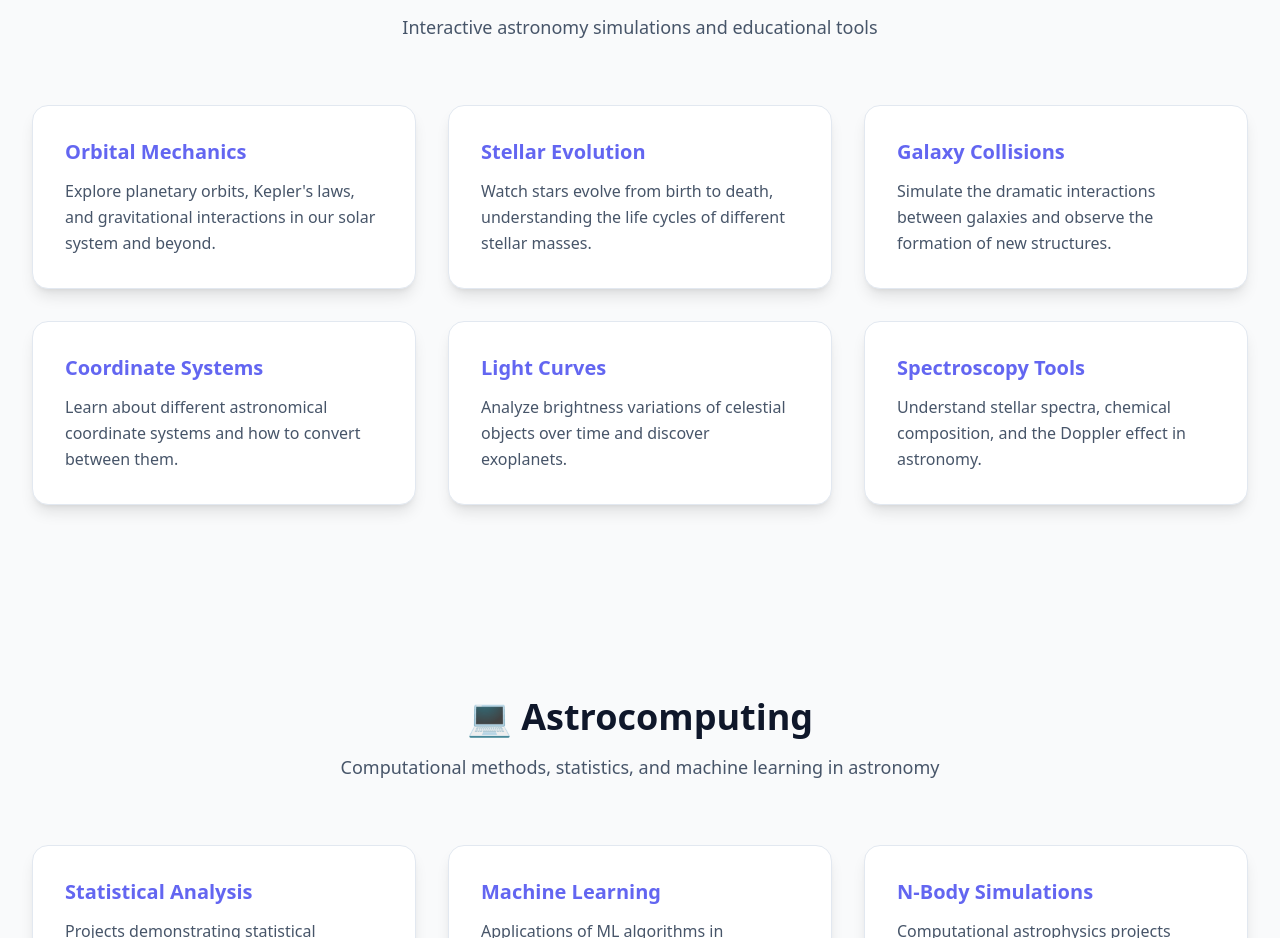
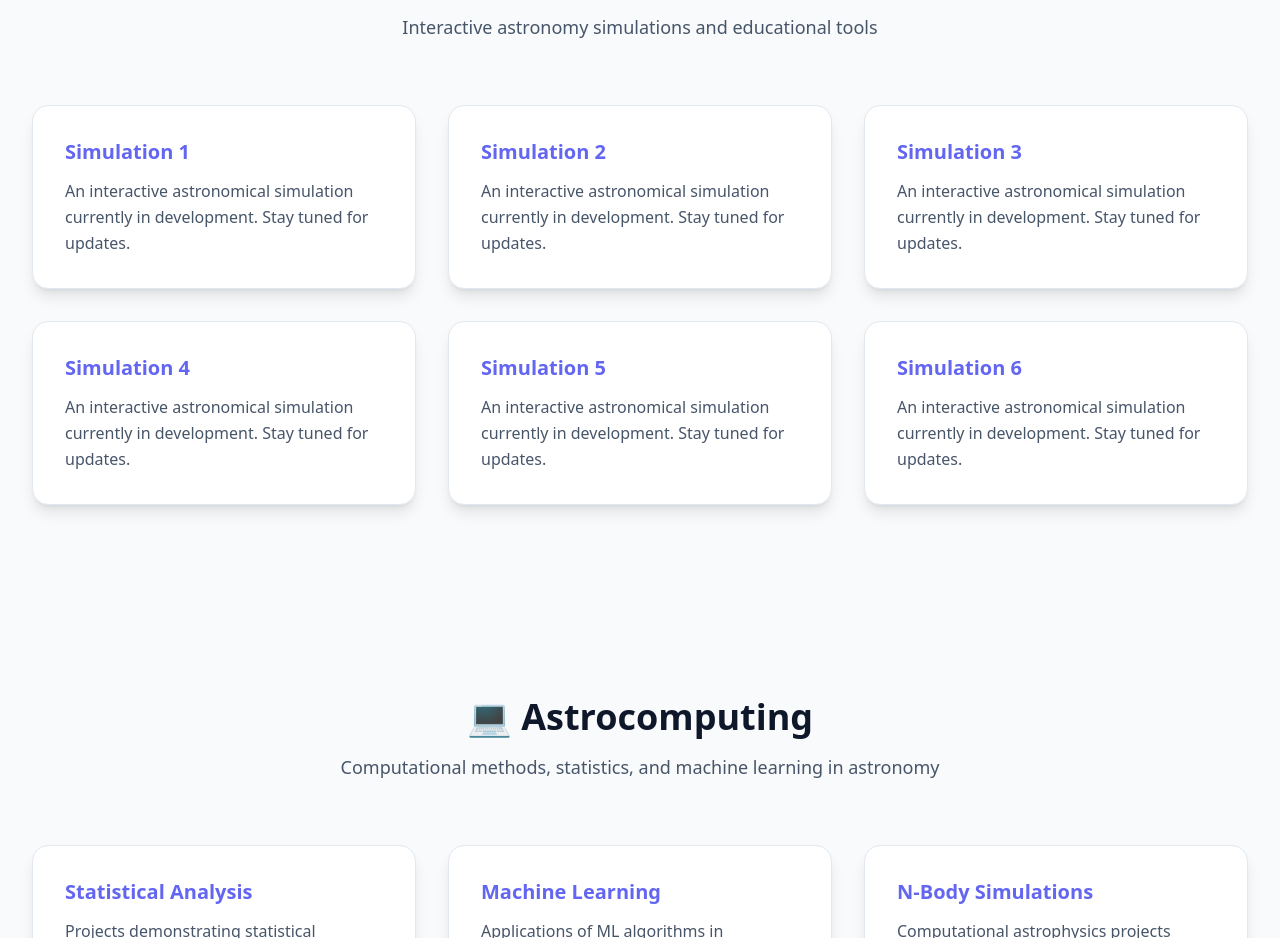
Before and after one commit to Du0073/Eduastro, a React (Vite) app: page / in a window 1280 px wide. Shown: the part 780-1718 px from the top of the page. Built offline with nearby package versions, Linux system fonts and the light colour scheme.

Commit message:
feat: Update simulation placeholder content
Replaces specific simulation titles and descriptions with generic placeholders. This is a temporary change while actual simulation content is being developed.

```diff
--- a/constants.ts
+++ b/constants.ts
@@ -6,28 +6,28 @@ export interface CardContent {
 
 export const simulations: CardContent[] = [
   {
-    title: 'Orbital Mechanics',
-    description: "Explore planetary orbits, Kepler's laws, and gravitational interactions in our solar system and beyond.",
+    title: 'Simulation 1',
+    description: "An interactive astronomical simulation currently in development. Stay tuned for updates.",
   },
   {
-    title: 'Stellar Evolution',
-    description: 'Watch stars evolve from birth to death, understanding the life cycles of different stellar masses.',
+    title: 'Simulation 2',
+    description: 'An interactive astronomical simulation currently in development. Stay tuned for updates.',
   },
   {
-    title: 'Galaxy Collisions',
-    description: 'Simulate the dramatic interactions between galaxies and observe the formation of new structures.',
+    title: 'Simulation 3',
+    description: 'An interactive astronomical simulation currently in development. Stay tuned for updates.',
   },
   {
-    title: 'Coordinate Systems',
-    description: 'Learn about different astronomical coordinate systems and how to convert between them.',
+    title: 'Simulation 4',
+    description: 'An interactive astronomical simulation currently in development. Stay tuned for updates.',
   },
   {
-    title: 'Light Curves',
-    description: 'Analyze brightness variations of celestial objects over time and discover exoplanets.',
+    title: 'Simulation 5',
+    description: 'An interactive astronomical simulation currently in development. Stay tuned for updates.',
   },
   {
-    title: 'Spectroscopy Tools',
-    description: 'Understand stellar spectra, chemical composition, and the Doppler effect in astronomy.',
+    title: 'Simulation 6',
+    description: 'An interactive astronomical simulation currently in development. Stay tuned for updates.',
   },
 ];
 
```
